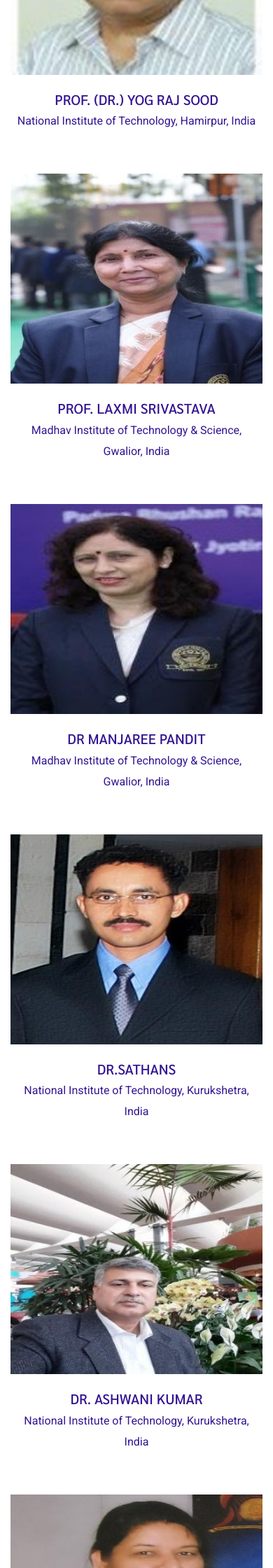
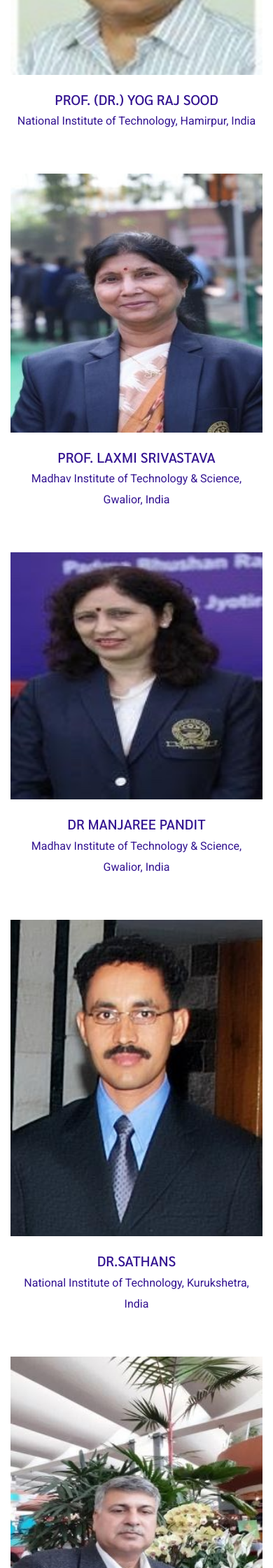
Before and after one commit to vishal-pandey/etepct, a Jekyll site: the page built from committees.html, in a window 390 px wide. Shown: the part 701-2941 px from the top of the page at 70% size. Built offline with Jekyll 4.4.1, drawn with Linux system fonts in a browser that asks for light colours.

Commit message:
Image mobile fix

```diff
--- a/committees.html
+++ b/committees.html
@@ -530,4 +530,9 @@
         table tr:nth-child(even){
             background-color: rgb(240, 240, 255);
         }
+        @media only screen and (max-width: 786px){
+            .team-img img{
+                height: auto;
+            }
+        }
     </style>
```
